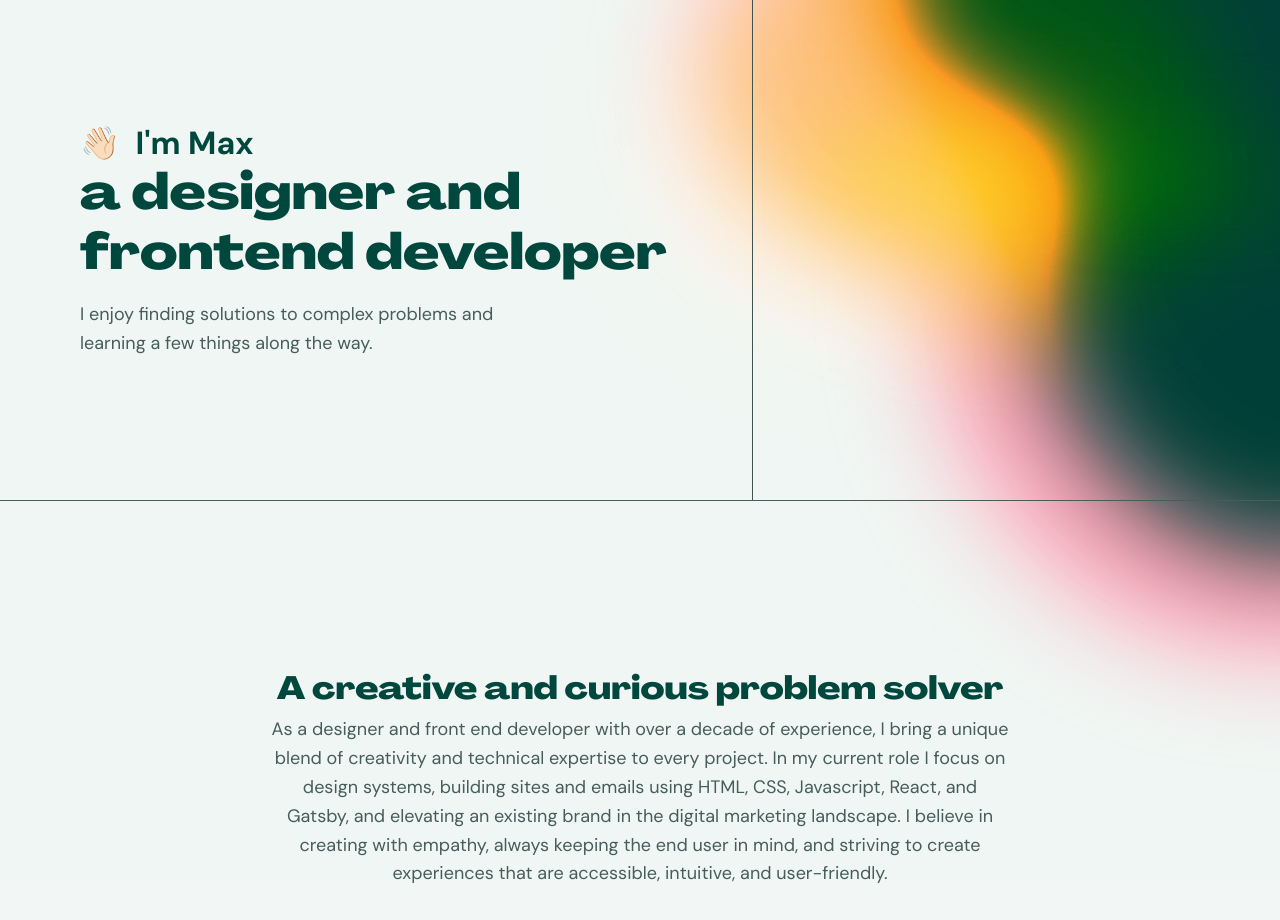
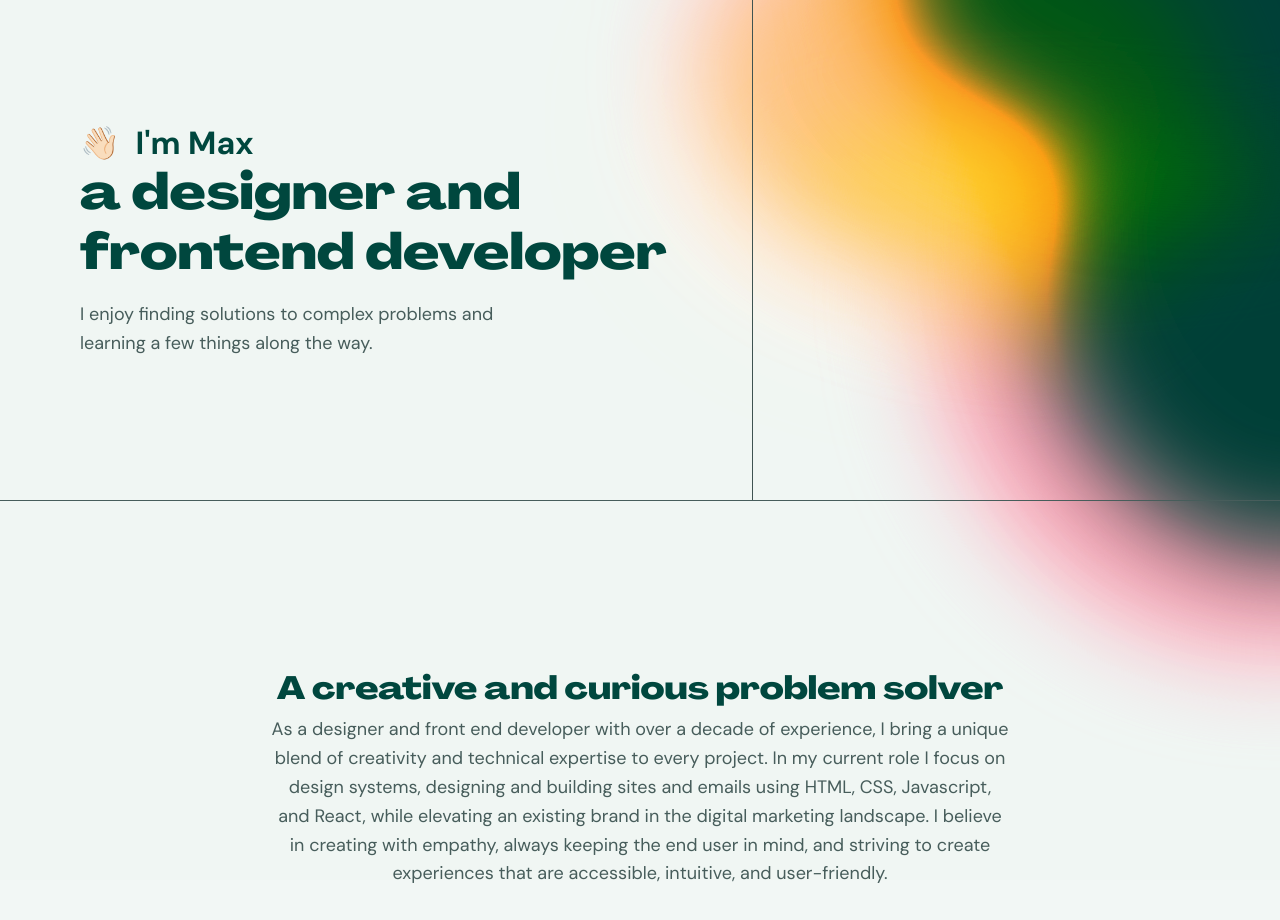
Before and after one commit to maxleee/personal-site, a Next.js app: page / in a window 1280 px wide. Shown: the top 920 px of the page. Built offline with nearby package versions, Linux system fonts and the light colour scheme.

Commit message:
content edit

```diff
--- a/pages/index.js
+++ b/pages/index.js
@@ -55,9 +55,9 @@ export default function Home({ allPostsData }) {
         <p className='paragraph'>
           As a designer and front end developer with over a decade of experience, I bring a unique
           blend of creativity and technical expertise to every project. In my current role I focus
-          on design systems, building sites and emails using HTML, CSS, Javascript, React, and
-          Gatsby, and elevating an existing brand in the digital marketing landscape. I believe in
-          creating with empathy, always keeping the end user in mind, and striving to create
+          on design systems, designing and building sites and emails using HTML, CSS, Javascript,
+          and React, while elevating an existing brand in the digital marketing landscape. I believe
+          in creating with empathy, always keeping the end user in mind, and striving to create
           experiences that are accessible, intuitive, and user-friendly.
         </p>
         <TableList
```
